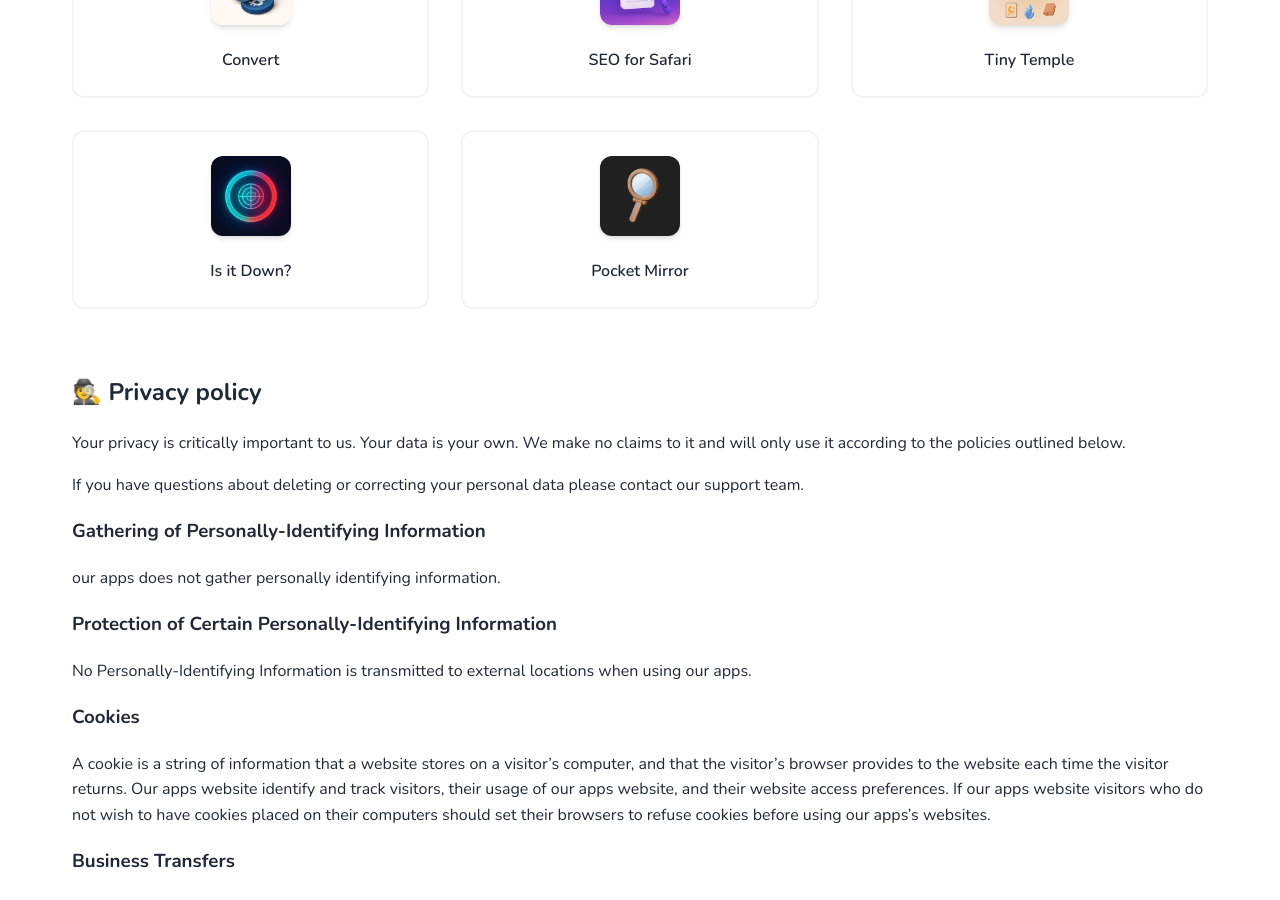
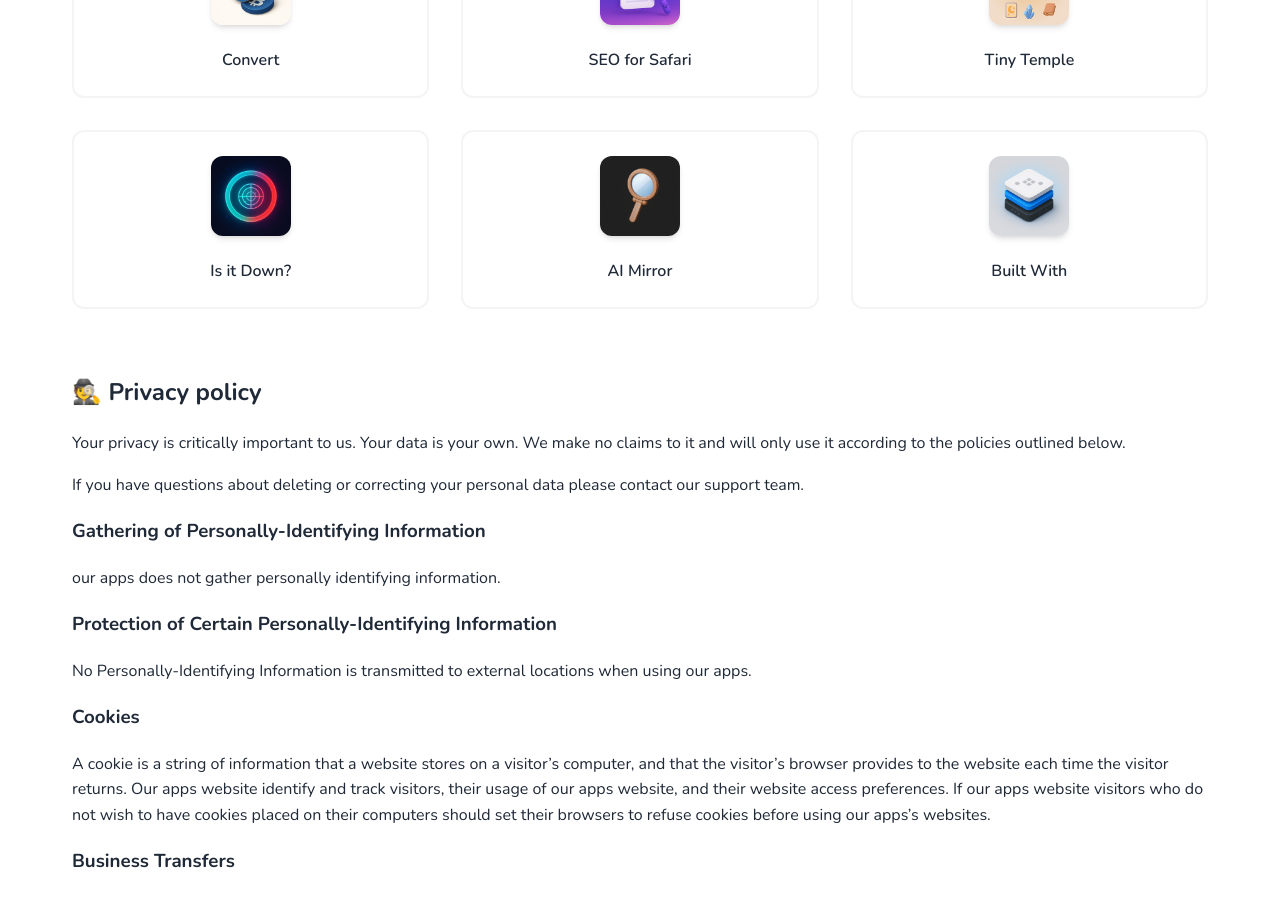
Before and after one commit to pmstani/pmstani.github.io, a Jekyll site: the page built from index.md, in a window 1280 px wide and 900 px high, scrolled down 4731 px. Built offline with Jekyll 4.4.1, drawn with Linux system fonts in a browser that asks for light colours.

Commit message:
✨ Add built with

```diff
--- a/index.md
+++ b/index.md
@@ -382,9 +382,15 @@
     </a>
   </div>
   <div class="app-item">
-    <a href="https://apps.apple.com/app/id67554327453" title="Pocket Mirror">
-      <img src="/img/apps/pocketmirror.png" alt="Pocket Mirror">
-      <div class="app-name">Pocket Mirror</div>
+    <a href="https://apps.apple.com/app/id67554327453" title="AI Mirror">
+      <img src="/img/apps/pocketmirror.png" alt="AI Mirror">
+      <div class="app-name">AI Mirror</div>
+    </a>
+  </div>
+  <div class="app-item">
+    <a href="https://apps.apple.com/app/id6755485648" title="Built With">
+      <img src="/img/apps/builtwith.png" alt="Built With">
+      <div class="app-name">Built With</div>
     </a>
   </div>
 </div>
```
Also changed, not shown: apps.json (+7 -1 lines), img/apps/builtwith.png (added).
